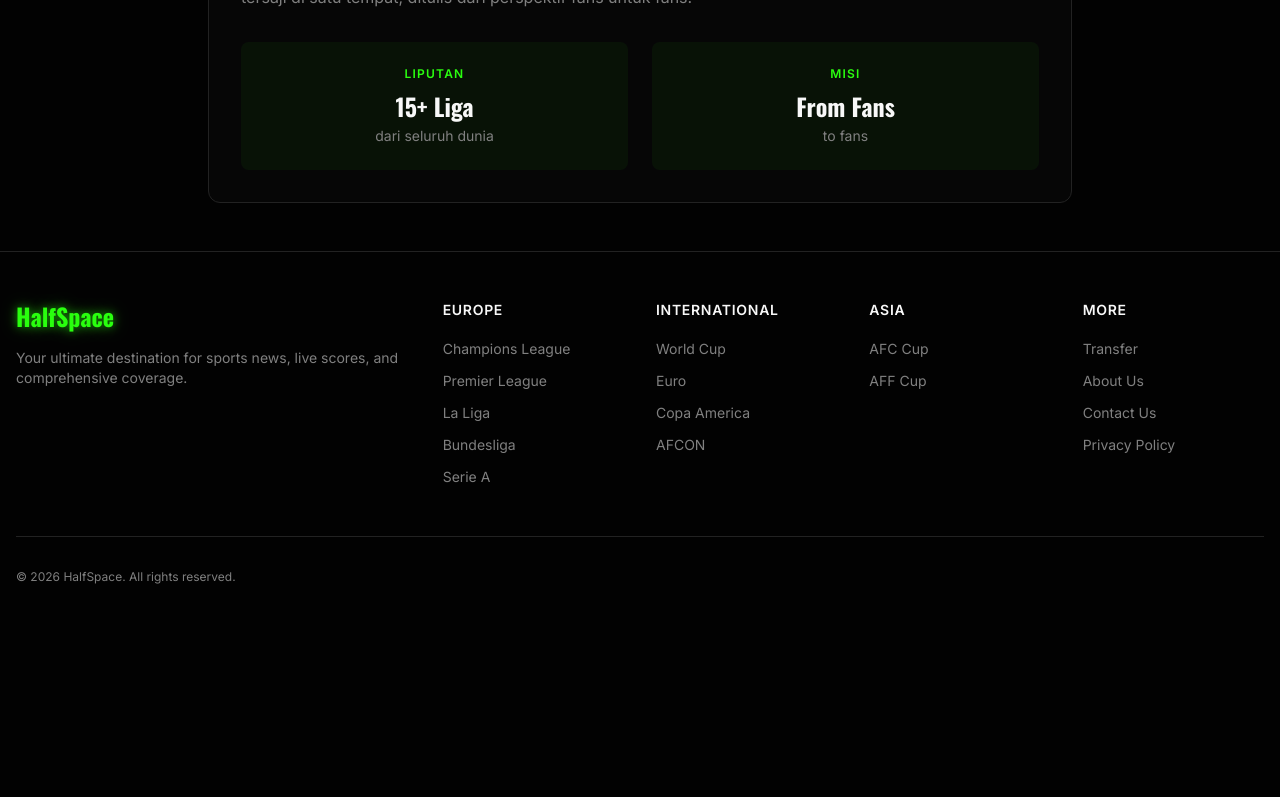
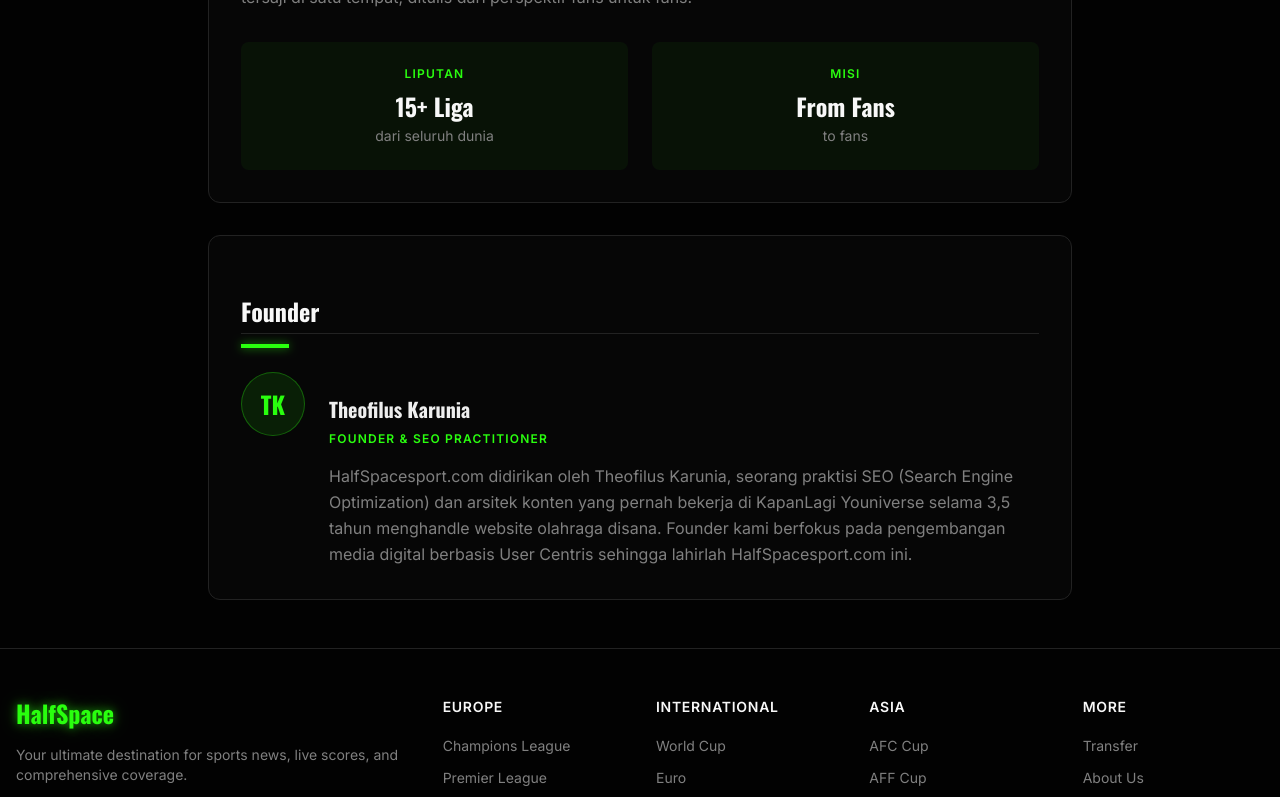
Before and after one commit to theofiluskarunia93-js/HalfSpace, a Next.js app: page /about-us in a window 1280 px wide. Shown: the part 474-1271 px from the top of the page. Before the commit the page ends 1107 px from the top, so only its background shows below. Built offline with nearby package versions, Linux system fonts and the light colour scheme; no server answers; the database is empty.

Commit message:
feat: add founder section on about us page

```diff
--- a/app/about-us/page.tsx
+++ b/app/about-us/page.tsx
@@ -72,6 +72,34 @@ export default function AboutUsPage() {
               ))}
             </div>
           </div>
+
+
+          {/* Founder Section */}
+          <div className="mt-8 rounded-xl border border-border bg-card p-8">
+            <h2 className="mb-4 text-2xl font-bold text-foreground" style={{ fontFamily: "var(--font-oswald)" }}>
+              Founder
+            </h2>
+            <div className="h-1 w-12 bg-primary mb-6" style={{ boxShadow: "0 0 10px oklch(0.87 0.29 142 / 0.6)" }} />
+            <div className="flex items-start gap-6">
+              <div className="flex-shrink-0 w-16 h-16 rounded-full bg-primary/10 flex items-center justify-center border border-primary/30">
+                <span className="text-2xl font-black text-primary" style={{ fontFamily: "var(--font-oswald)" }}>TK</span>
+              </div>
+              <div>
+                <h3 className="text-xl font-bold text-foreground mb-1" style={{ fontFamily: "var(--font-oswald)" }}>
+                  Theofilus Karunia
+                </h3>
+                <p className="text-xs font-semibold uppercase tracking-widest text-primary mb-4">
+                  Founder & SEO Practitioner
+                </p>
+                <p className="text-muted-foreground leading-relaxed">
+                  HalfSpacesport.com didirikan oleh Theofilus Karunia, seorang praktisi SEO (Search Engine Optimization)
+                  dan arsitek konten yang pernah bekerja di KapanLagi Youniverse selama 3,5 tahun menghandle website
+                  olahraga disana. Founder kami berfokus pada pengembangan media digital berbasis User Centris sehingga
+                  lahirlah HalfSpacesport.com ini.
+                </p>
+              </div>
+            </div>
+          </div>
         </div>
       </main>
       <FooterStandalone />
```
